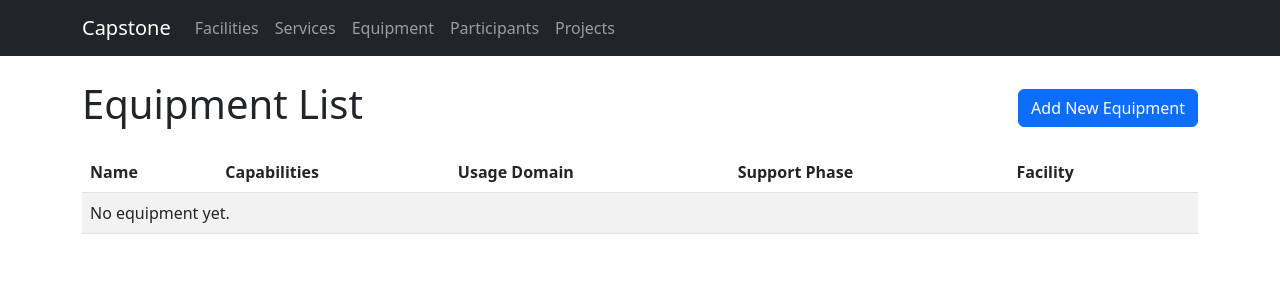
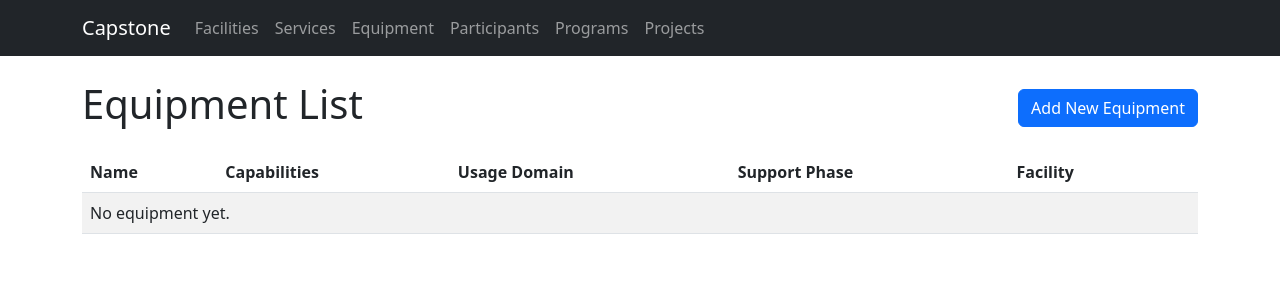
Before and after one commit to MusinguziJ/capstone-project, a Django app: page /equipment/ in a window 1280 px wide. Shown: the top 300 px of the page. Run offline with Django 5.2, Linux system fonts and the light colour scheme; data that the repository does not hold is empty.

Commit message:
programs in navigation bar

```diff
--- a/templates/base.html
+++ b/templates/base.html
@@ -17,6 +17,7 @@
         <li class="nav-item"><a class="nav-link" href="/services/">Services</a></li>
         <li class="nav-item"><a class="nav-link" href="/equipment/">Equipment</a></li>
         <li class="nav-item"><a class="nav-link" href="/participants/">Participants</a></li>
+        <li class="nav-item"><a class="nav-link" href="/programs/">Programs</a></li>
         <li class="nav-item"><a class="nav-link" href="/projects/">Projects</a></li>
       </ul>
     </div>
```
